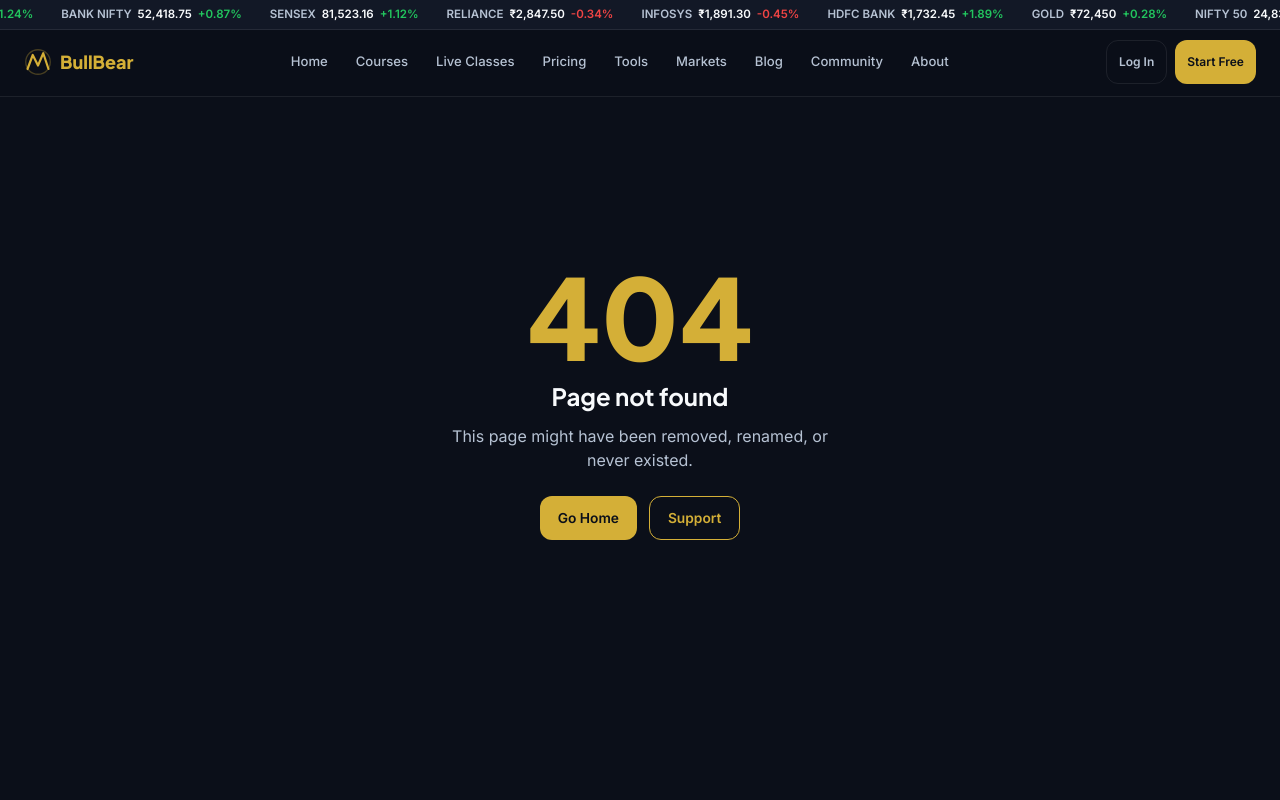
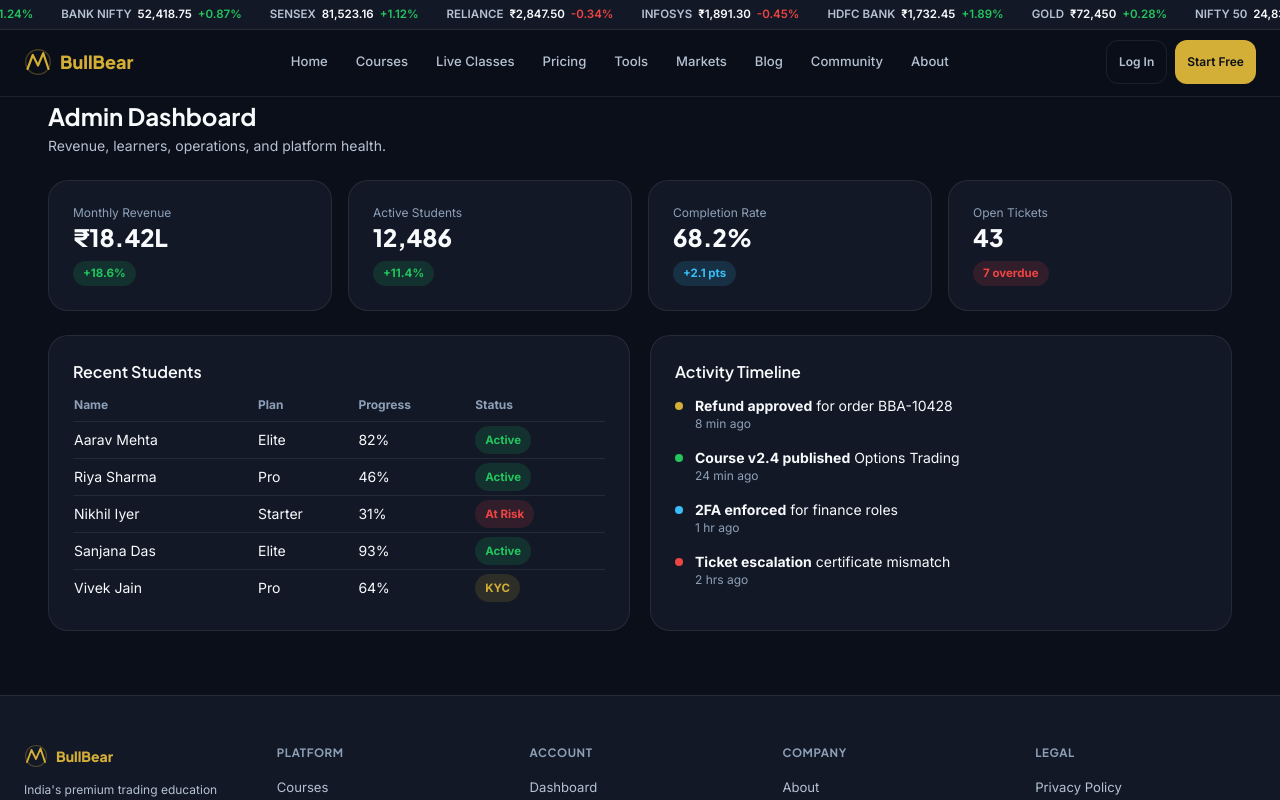
Before and after one commit to debasish3807-afk/bullbear-academy, a Next.js app: page /admin in a window 1280 px wide. Before the commit this address had no page. Shown: the top 800 px of the page. Built offline with nearby package versions, Linux system fonts and the light colour scheme.

Commit message:
feat: add teacher dashboard, admin page, and update README with full page list

```diff
--- /dev/null
+++ b/src/app/admin/page.tsx
@@ -0,0 +1,63 @@
+import type { Metadata } from 'next'
+import { Card, Badge } from '@/components/ui'
+
+export const metadata: Metadata = { title: 'Admin Dashboard' }
+
+export default function AdminPage() {
+  return (
+    <div className="px-6 pb-16 pt-[100px]">
+      <div className="container-main">
+        <h1 className="mb-1 text-2xl font-bold">Admin Dashboard</h1>
+        <p className="mb-6 text-sm text-text-secondary">Revenue, learners, operations, and platform health.</p>
+        <div className="mb-6 grid gap-4 sm:grid-cols-2 lg:grid-cols-4">
+          <Card>
+            <div className="text-xs text-text-muted">Monthly Revenue</div>
+            <div className="font-heading text-2xl font-extrabold">₹18.42L</div>
+            <Badge variant="green" className="mt-2">+18.6%</Badge>
+          </Card>
+          <Card>
+            <div className="text-xs text-text-muted">Active Students</div>
+            <div className="font-heading text-2xl font-extrabold">12,486</div>
+            <Badge variant="green" className="mt-2">+11.4%</Badge>
+          </Card>
+          <Card>
+            <div className="text-xs text-text-muted">Completion Rate</div>
+            <div className="font-heading text-2xl font-extrabold">68.2%</div>
+            <Badge variant="blue" className="mt-2">+2.1 pts</Badge>
+          </Card>
+          <Card>
+            <div className="text-xs text-text-muted">Open Tickets</div>
+            <div className="font-heading text-2xl font-extrabold">43</div>
+            <Badge variant="red" className="mt-2">7 overdue</Badge>
+          </Card>
+        </div>
+        <div className="grid gap-5 lg:grid-cols-2">
+          <Card>
+            <h3 className="mb-3 font-semibold">Recent Students</h3>
+            <div className="overflow-auto">
+              <table className="w-full text-sm">
+                <thead><tr className="border-b border-line text-xs text-text-muted"><th className="pb-2 text-left">Name</th><th className="pb-2 text-left">Plan</th><th className="pb-2 text-left">Progress</th><th className="pb-2 text-left">Status</th></tr></thead>
+                <tbody>
+                  <tr className="border-b border-line"><td className="py-2">Aarav Mehta</td><td>Elite</td><td>82%</td><td><Badge variant="green">Active</Badge></td></tr>
+                  <tr className="border-b border-line"><td className="py-2">Riya Sharma</td><td>Pro</td><td>46%</td><td><Badge variant="green">Active</Badge></td></tr>
+                  <tr className="border-b border-line"><td className="py-2">Nikhil Iyer</td><td>Starter</td><td>31%</td><td><Badge variant="red">At Risk</Badge></td></tr>
+                  <tr className="border-b border-line"><td className="py-2">Sanjana Das</td><td>Elite</td><td>93%</td><td><Badge variant="green">Active</Badge></td></tr>
+                  <tr><td className="py-2">Vivek Jain</td><td>Pro</td><td>64%</td><td><Badge variant="gold">KYC</Badge></td></tr>
+                </tbody>
+              </table>
+            </div>
+          </Card>
+          <Card>
+            <h3 className="mb-3 font-semibold">Activity Timeline</h3>
+            <div className="space-y-4 text-sm">
+              <div className="flex gap-3"><div className="mt-1.5 h-2 w-2 flex-shrink-0 rounded-full bg-gold" /><div><strong>Refund approved</strong> for order BBA-10428<div className="text-xs text-text-muted">8 min ago</div></div></div>
+              <div className="flex gap-3"><div className="mt-1.5 h-2 w-2 flex-shrink-0 rounded-full bg-emerald" /><div><strong>Course v2.4 published</strong> Options Trading<div className="text-xs text-text-muted">24 min ago</div></div></div>
+              <div className="flex gap-3"><div className="mt-1.5 h-2 w-2 flex-shrink-0 rounded-full bg-info" /><div><strong>2FA enforced</strong> for finance roles<div className="text-xs text-text-muted">1 hr ago</div></div></div>
+              <div className="flex gap-3"><div className="mt-1.5 h-2 w-2 flex-shrink-0 rounded-full bg-danger" /><div><strong>Ticket escalation</strong> certificate mismatch<div className="text-xs text-text-muted">2 hrs ago</div></div></div>
+            </div>
+          </Card>
+        </div>
+      </div>
+    </div>
+  )
+}
--- /dev/null
+++ b/src/app/teacher/page.tsx
@@ -0,0 +1,57 @@
+import type { Metadata } from 'next'
+import { Card, Badge, Button } from '@/components/ui'
+
+export const metadata: Metadata = { title: 'Teacher Dashboard' }
+
+export default function TeacherPage() {
+  return (
+    <div className="px-6 pb-16 pt-[100px]">
+      <div className="container-main">
+        <h1 className="mb-1 text-2xl font-bold">Teacher Dashboard</h1>
+        <p className="mb-6 text-sm text-text-secondary">Your courses, students, classes, and grading queue.</p>
+        <div className="mb-6 grid gap-4 sm:grid-cols-2 lg:grid-cols-4">
+          <Card><strong className="font-heading text-2xl">4,210</strong><div className="text-xs text-text-muted">Students</div></Card>
+          <Card><strong className="font-heading text-2xl">6</strong><div className="text-xs text-text-muted">Active Courses</div></Card>
+          <Card><strong className="font-heading text-2xl">4.9</strong><div className="text-xs text-text-muted">Avg Rating</div></Card>
+          <Card><strong className="font-heading text-2xl">₹1.84L</strong><div className="text-xs text-text-muted">Monthly Payout</div></Card>
+        </div>
+        <div className="grid gap-5 lg:grid-cols-2">
+          <Card>
+            <h3 className="mb-3 font-semibold">My Courses</h3>
+            <div className="space-y-3">
+              {[
+                { name: 'Options Trading: Zero to Pro', enrolled: '15,624', completion: 72, status: 'Live' },
+                { name: 'Nifty Expiry Strategies', enrolled: '8,412', completion: 58, status: 'Live' },
+                { name: 'Bank Nifty Masterclass', enrolled: '6,218', completion: 64, status: 'Live' },
+                { name: 'Advanced Hedging Techniques', enrolled: 'Draft', completion: 75, status: 'Draft' },
+              ].map((c) => (
+                <div key={c.name} className="flex items-center justify-between rounded-btn bg-bg-elevated p-3">
+                  <div><strong className="text-sm">{c.name}</strong><div className="text-xs text-text-muted">{c.enrolled}{c.status === 'Live' ? ` enrolled · ${c.completion}% completion` : ' · 18/24 lessons'}</div></div>
+                  <Badge variant={c.status === 'Live' ? 'green' : 'gold'}>{c.status}</Badge>
+                </div>
+              ))}
+            </div>
+          </Card>
+          <Card>
+            <h3 className="mb-3 font-semibold">Upcoming Schedule</h3>
+            <div className="space-y-3">
+              <div className="flex items-center gap-3 rounded-btn bg-bg-elevated p-3">
+                <div className="flex h-10 w-10 items-center justify-center rounded-btn bg-emerald-dim text-[0.68rem] font-bold leading-tight text-emerald">MON<br/>30</div>
+                <div><strong className="text-sm">Live: Nifty Weekly Analysis</strong><div className="text-xs text-text-muted">9:00 AM · 842 registered</div></div>
+              </div>
+              <div className="flex items-center gap-3 rounded-btn bg-bg-elevated p-3">
+                <div className="flex h-10 w-10 items-center justify-center rounded-btn bg-gold-dim text-[0.68rem] font-bold leading-tight text-gold">WED<br/>2</div>
+                <div><strong className="text-sm">Live: Expiry Strategy</strong><div className="text-xs text-text-muted">2:30 PM · 1,124 registered</div></div>
+              </div>
+            </div>
+            <h4 className="mb-2 mt-5 text-sm font-semibold">Pending Tasks</h4>
+            <div className="space-y-2 text-sm text-text-secondary">
+              <div className="flex items-center justify-between">12 quiz submissions awaiting review <Button variant="ghost" size="sm">Review</Button></div>
+              <div className="flex items-center justify-between">8 assignment evaluations pending <Button variant="ghost" size="sm">Evaluate</Button></div>
+            </div>
+          </Card>
+        </div>
+      </div>
+    </div>
+  )
+}
```
